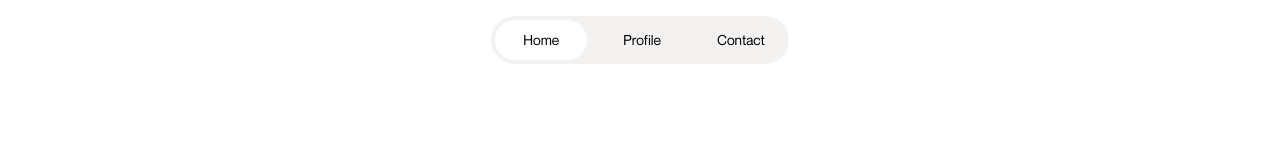
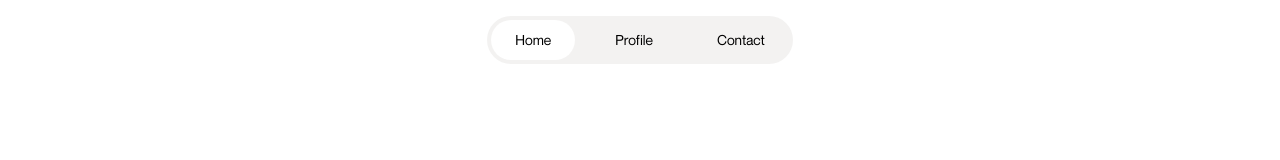
Before and after one commit to vitorpythonico/frontendpractice-solutions, a Next.js app in the folder oh.studio/: page / in a window 1280 px wide. Shown: the top 160 px of the page. Built offline with nearby package versions, Linux system fonts and the light colour scheme.

Commit message:
refator(oh.studio): change <a> to <Link>

```diff
--- a/oh.studio/app/(routes)/contact/page.js
+++ b/oh.studio/app/(routes)/contact/page.js
@@ -1,3 +1,5 @@
+import Link from 'next/link';
+
 export const metadata = {
 	title: "Contact - OH.STUDIO",
 	description: "Let's work together. Get in touch. © Oli Harris 2023.",
@@ -8,7 +10,7 @@ export default function Contact() {
 		<main className="h-[80vh] flex items-center font-sans mx-5 pt-28">
 			<h1 className="w-full text-center text-4xl leading-tight font-medium">
 				<span className="block">Let's work together.</span>
-				<span className="text-neutral"><a href="mailto:oli@oh.studio">Get in touch.</a></span>
+				<span className="text-neutral"><Link href="mailto:oli@oh.studio">Get in touch.</Link></span>
 			</h1>
 		</main>
 	)
--- a/oh.studio/app/page.js
+++ b/oh.studio/app/page.js
@@ -1,5 +1,6 @@
 import { v4 as uuid_v4 } from 'uuid';
 import Image from 'next/image';
+import Link from 'next/link';
 import projects from '@/app/data/projects.json';
 
 export default function Home() {
@@ -15,7 +16,7 @@ export default function Home() {
 						let pathResource = `/${project.url}`;
 						return (
 							<article key={uuid_v4()}>
-								<a href="#">
+								<Link href="#">
 									{
 										project.type === 'image'
 										? <Image
@@ -28,7 +29,7 @@ export default function Home() {
                     <span className="inline-block">{project.name}</span>
                     { project.comming && <span className="inline-block text-neutral">Comming soon</span> }
                   </div>
-								</a>
+								</Link>
 							</article>
 						)
 					})
--- a/oh.studio/components/Footer/index.js
+++ b/oh.studio/components/Footer/index.js
@@ -1,4 +1,5 @@
 import Image from 'next/image';
+import Link from 'next/link';
 import Logo from '@/public/logo.png';
 
 export default function Footer() {
@@ -9,9 +10,9 @@ export default function Footer() {
 				<p>© Oli Harris 2023</p>
 			</div>
 			<ul className="flex justify-center gap-4">
-				<li><a href="#">Twitter</a></li>
-				<li><a href="#">Linkedin</a></li>
-				<li><a href="#">Mail</a></li>
+				<li><Link href="#">Twitter</Link></li>
+				<li><Link href="#">Linkedin</Link></li>
+				<li><Link href="#">Mail</Link></li>
 			</ul>
 		</footer>
 	)
--- a/oh.studio/components/Header/index.js
+++ b/oh.studio/components/Header/index.js
@@ -1,6 +1,7 @@
 "use client";
 
 import { usePathname } from 'next/navigation';
+import Link from 'next/link';
 
 export default function Header() {
 	const pathname = usePathname();
@@ -9,9 +10,9 @@ export default function Header() {
 		<header className="fixed left-[50%] right-[50%] mt-4 text-sm font-sans">
 			<nav className="flex justify-center">
 				<ul className="flex items-center gap-4 p-1 rounded-full bg-secundary backdrop-blur-md">
-					<li className={`py-2.5 px-5 rounded-full z-10 ${pathname === '/' && 'bg-white px-7'}`}><a href="#">Home</a></li>
-					<li className={`py-2.5 px-5 rounded-full ${pathname === '/profile' && 'bg-white px-7'}`}><a href="#">Profile</a></li>
-					<li className={`py-2.5 px-5 rounded-full ${pathname === '/contact' && 'bg-white px-7'}`}><a href="#">Contact</a></li>
+					<li className={`py-2.5 px-6 rounded-full z-10 ${pathname === '/' && 'bg-white'}`}><Link href="/">Home</Link></li>
+					<li className={`py-2.5 px-6 rounded-full ${pathname === '/profile' && 'bg-white'}`}><Link href="/profile">Profile</Link></li>
+					<li className={`py-2.5 px-6 rounded-full ${pathname === '/contact' && 'bg-white'}`}><Link href="/contact">Contact</Link></li>
 				</ul>
 			</nav>
 		</header>
```
